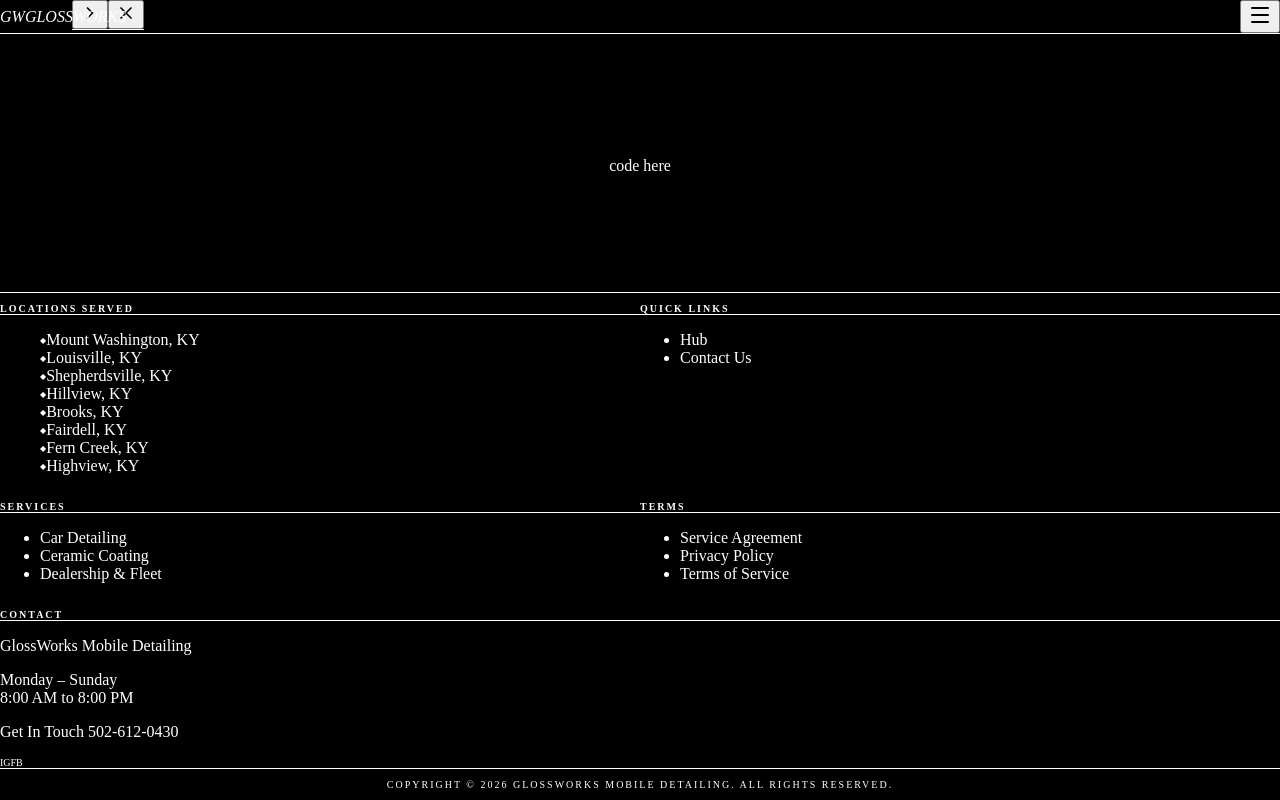
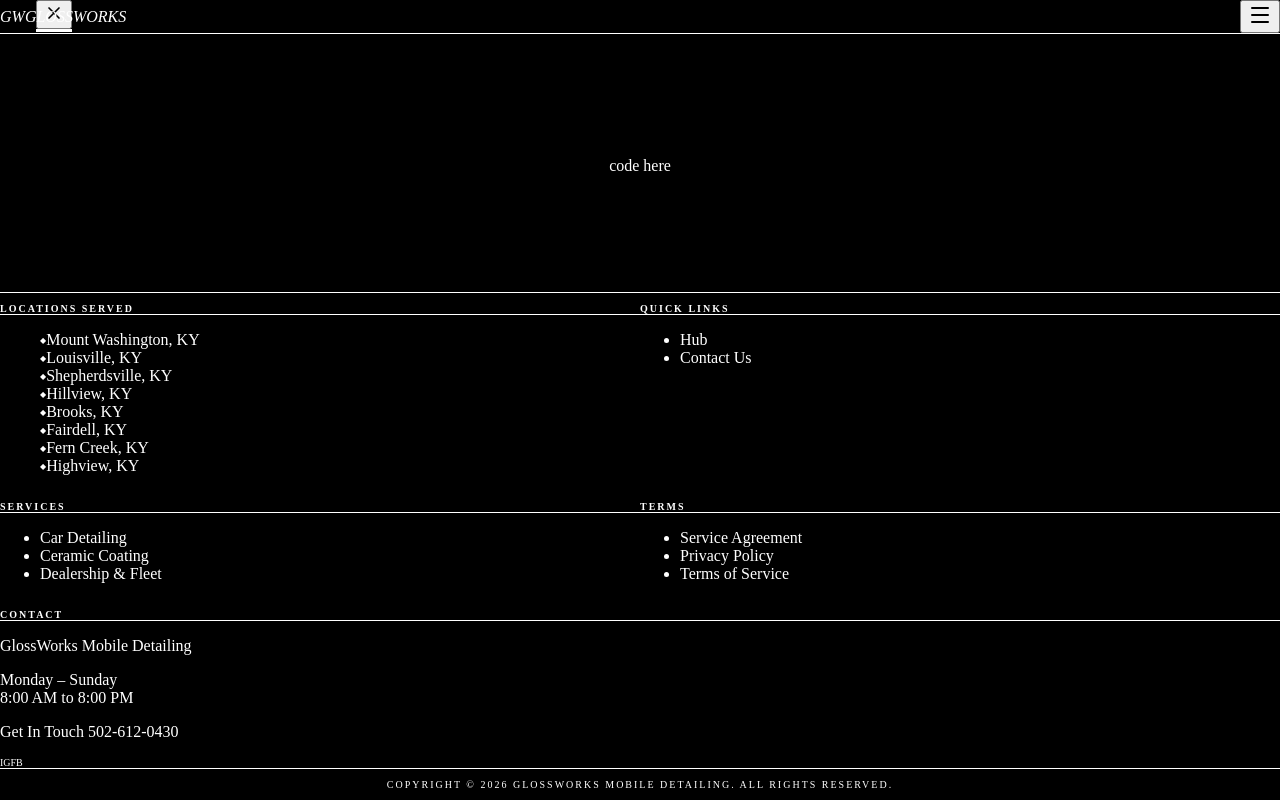
Before and after one commit to wafflemuncher1/website, a Next.js app: page / in a window 1280 px wide. Built offline with nearby package versions, Linux system fonts and the light colour scheme.

Commit message:
Trigger redeploy

```diff
--- a/src/components/SidebarDrawer.tsx
+++ b/src/components/SidebarDrawer.tsx
@@ -1,7 +1,7 @@
 'use client';
 
-import { useEffect, useState } from 'react';
-import { X, ChevronLeft } from 'lucide-react';
+import { useEffect } from 'react';
+import { X } from 'lucide-react';
 
 type SidebarDrawerProps = {
   open: boolean;
@@ -9,14 +9,6 @@ type SidebarDrawerProps = {
 };
 
 export default function SidebarDrawer({ open, onClose }: SidebarDrawerProps) {
-  const [expanded, setExpanded] = useState(false);
-
-  // Reset expansion whenever the drawer closes
-  useEffect(() => {
-    if (!open) setExpanded(false);
-  }, [open]);
-
-  // Close on Escape
   useEffect(() => {
     if (!open) return;
 
@@ -28,47 +20,31 @@ export default function SidebarDrawer({ open, onClose }: SidebarDrawerProps) {
     return () => window.removeEventListener('keydown', onKeyDown);
   }, [open, onClose]);
 
-  const widthClass = expanded ? 'w-[85vw] max-w-sm' : 'w-16';
-
   return (
     <>
-      {/* Backdrop (only when expanded so the page remains usable in mini mode) */}
+      {/* Backdrop */}
       <div
         className={[
-          'fixed inset-0 z-[60] bg-black/70 transition-opacity duration-200',
-          open && expanded ? 'opacity-100 pointer-events-auto' : 'opacity-0 pointer-events-none',
+          'fixed inset-0 z-[60] bg-black/60 transition-opacity duration-200',
+          open ? 'opacity-100' : 'opacity-0 pointer-events-none',
         ].join(' ')}
         onClick={onClose}
         aria-hidden="true"
       />
 
-      {/* Drawer */}
+      {/* Drawer (fixed width) */}
       <aside
         className={[
-          'fixed top-0 right-0 z-[70] h-dvh',
-          widthClass,
+          'fixed top-0 right-0 z-[70] h-dvh w-72', // <= not full screen
           'bg-zinc-950 text-white shadow-2xl',
-          'transform transition-[transform,width] duration-200 will-change-transform',
+          'transform transition-transform duration-200 will-change-transform',
           open ? 'translate-x-0' : 'translate-x-full',
         ].join(' ')}
         role="dialog"
-        aria-modal={expanded ? 'true' : 'false'}
+        aria-modal="true"
         aria-label="Sidebar menu"
       >
-        {/* Top row */}
-        <div className="flex items-center justify-end gap-2 p-3 border-b border-zinc-800">
-          {/* Expand/collapse */}
-          <button
-            type="button"
-            onClick={() => setExpanded((v) => !v)}
-            className="p-2 rounded-lg hover:bg-zinc-900 transition text-blue-500"
-            aria-label={expanded ? 'Collapse sidebar' : 'Expand sidebar'}
-            aria-expanded={expanded}
-          >
-            <ChevronLeft size={20} className={expanded ? '' : 'rotate-180'} />
-          </button>
-
-          {/* Close */}
+        <div className="flex items-center justify-end p-3 border-b border-zinc-800">
           <button
             type="button"
             onClick={onClose}
@@ -79,13 +55,9 @@ export default function SidebarDrawer({ open, onClose }: SidebarDrawerProps) {
           </button>
         </div>
 
-        {/* Content: only visible when expanded */}
-        <div className={expanded ? 'block' : 'hidden'}>
-          <div className="p-4">
-            <div className="rounded-xl border border-zinc-800 bg-black/40 p-4">
-              <p className="text-sm text-zinc-300">Sidebar content goes here.</p>
-            </div>
-          </div>
+        {/* Placeholder box so you can see it clearly */}
+        <div className="p-4">
+          <div className="h-32 rounded-xl border border-zinc-800 bg-black/40" />
         </div>
       </aside>
     </>
```
